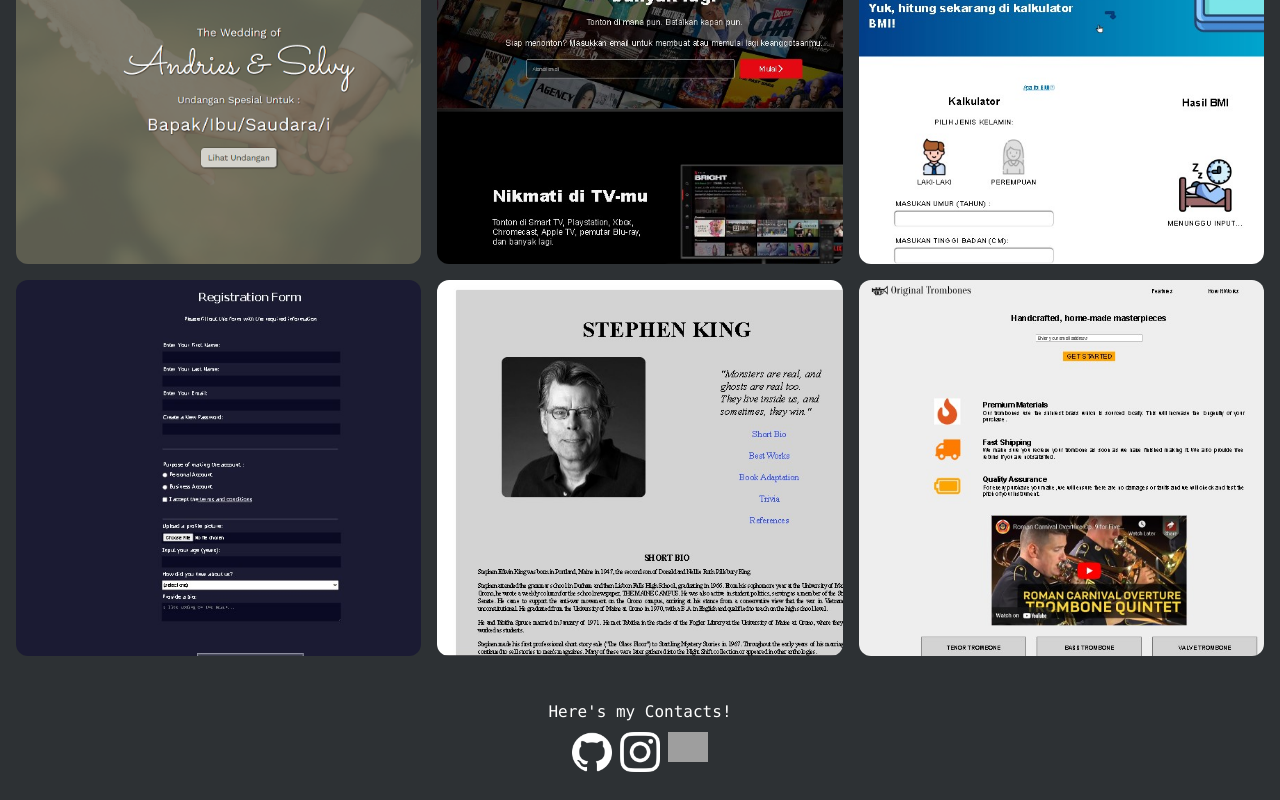
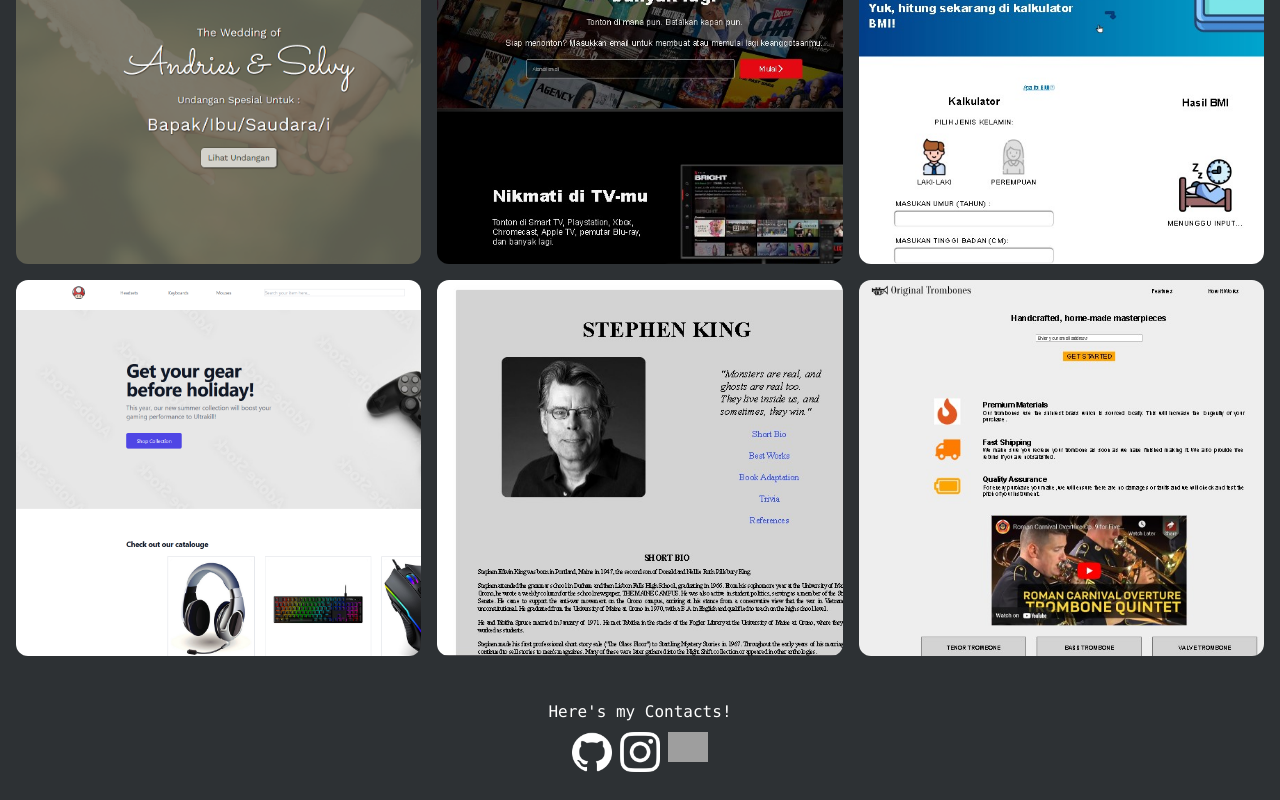
Before and after one commit to benedictadrianr/portfolio, a React (Vite) app: page / in a window 1280 px wide. Shown: the part 928-1728 px from the top of the page. Built offline with nearby package versions, Linux system fonts and the light colour scheme; grey boxes are pictures that could not be loaded.

Commit message:
contact change, project change, adding mushroom gaming pic for project

```diff
--- a/src/components/Contact.jsx
+++ b/src/components/Contact.jsx
@@ -10,17 +10,26 @@ export default function Contact() {
       <h1 className="font-mono text-white">Here&apos;s my Contacts!</h1>
       <ul className="flex flex-row gap-2">
         <li>
-          <a href="">
+          <a
+            href="https://github.com/rianrich123"
+            rel="noreferrer"
+            target="_blank">
             <img className="w-10" src={github} alt="" />
           </a>
         </li>
         <li>
-          <a href="">
+          <a
+            href="https://www.instagram.com/benedictadrianr?igsh=bG9ua3NsNHE1MDFp"
+            rel="noreferrer"
+            target="_blank">
             <img className="w-10" src={instagram} alt="" />
           </a>
         </li>
         <li>
-          <a href="">
+          <a
+            href="https://www.linkedin.com/in/benedictadrianr/"
+            rel="noreferrer"
+            target="_blank">
             <img className="w-10" src={linkedin} alt="" />
           </a>
         </li>
--- a/src/components/Project.jsx
+++ b/src/components/Project.jsx
@@ -1,7 +1,7 @@
 import undangan from "../img/undangan-pernikahan-digital.png";
 import netflix from "../img/netflix.jpg";
 import bmi from "../img/bmi.jpg";
-import regis from "../img/regis.jpg";
+import mushroom from "../img/mushroom.png";
 import tribute from "../img/tribute.jpg";
 import landingpage from "../img/landingpage.jpg";
 
@@ -29,10 +29,10 @@ const projects = [
   },
   {
     id: 4,
-    name: "Registration Form",
-    href: "https://rianrich123.github.io/regis/",
-    src: regis,
-    alt: "regis",
+    name: "Mushroom Gaming Demo Site",
+    href: "https://rianrich123.github.io/mushroom-gaming",
+    src: mushroom,
+    alt: "mushroom",
   },
   {
     id: 5,
@@ -63,6 +63,8 @@ export default function Project() {
             className="card bg-cover rounded-xl">
             <a
               href={project.href}
+              target="_blank"
+              rel="noreferrer"
               className="background bg-[#2d3134]/80 backdrop-blur w-full h-full transition flex justify-center items-center text-xl cursor-pointer rounded-xl relative opacity-0 hover:opacity-100">
               <div className="title absolute top-0 left-1/2 translate-x-[-50%] text-white font-mono transition-all ease-out w-full text-center cursor-pointer">
                 {project.name}
--- a/vite.config.js
+++ b/vite.config.js
@@ -4,5 +4,5 @@ import react from "@vitejs/plugin-react";
 // https://vitejs.dev/config/
 export default defineConfig({
   plugins: [react()],
-  base: "/portfolio/",
+  base: "/portfolio",
 });
```
Also changed, not shown: src/img/mushroom.png (added).
